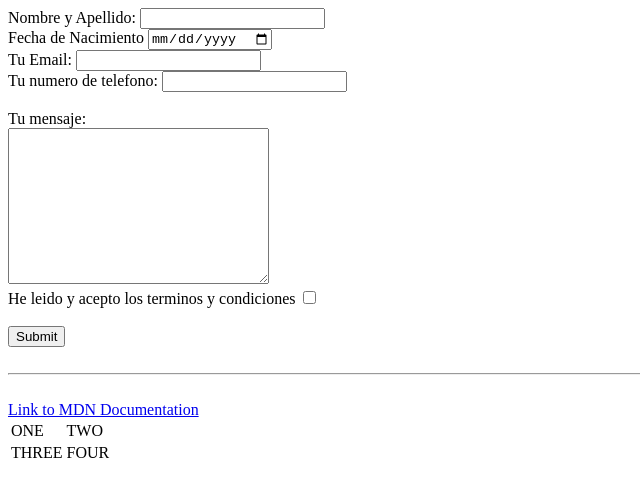
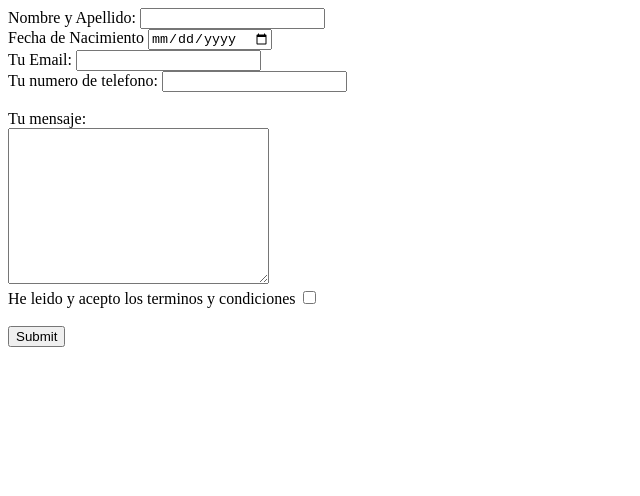
Before and after one commit to Francomolinarii/CV, a plain HTML site: page input.html in a window 1280 px wide. Shown: the whole page, without its empty margins (0-640 px from the left). Drawn offline with Linux system fonts and the light colour scheme.

Commit message:
elimine el final porque era challenge

```diff
--- a/input.html
+++ b/input.html
@@ -34,27 +34,3 @@
 </form>
 
 </html>
-<!DOCTYPE html>
-<html lang="en" dir="ltr">
-  <head>
-    <meta charset="utf-8">
-    <title><<em><h1>HTML Challenge</h1></em></title>
-  </head>
-  <body>
-
-  </body>
-  <br>
-  <hr>
-  <br>
-  <a href="https://developer.mozilla.org/es/">Link to MDN Documentation</a>
-  <br><table>
-    <tr>
-      <td>ONE</td>
-      <td>TWO</td>
-    </tr>
-    <tr>
-      <td>THREE</td>
-      <td>FOUR</td>
-    </tr>
-  </table>
-</html>
```
